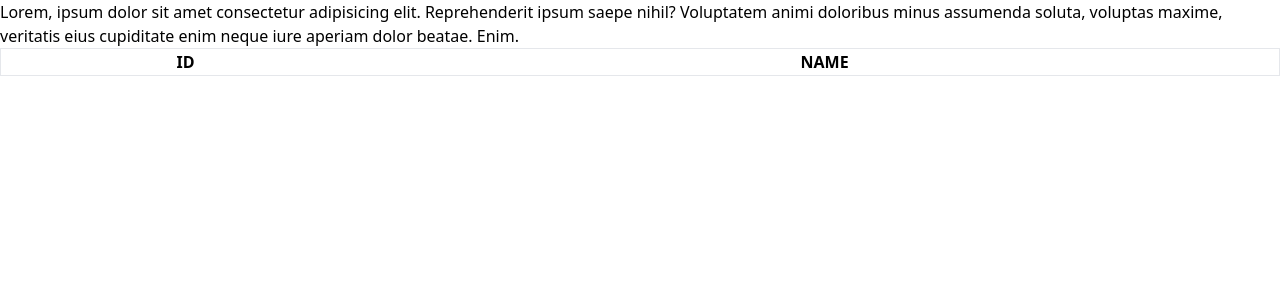
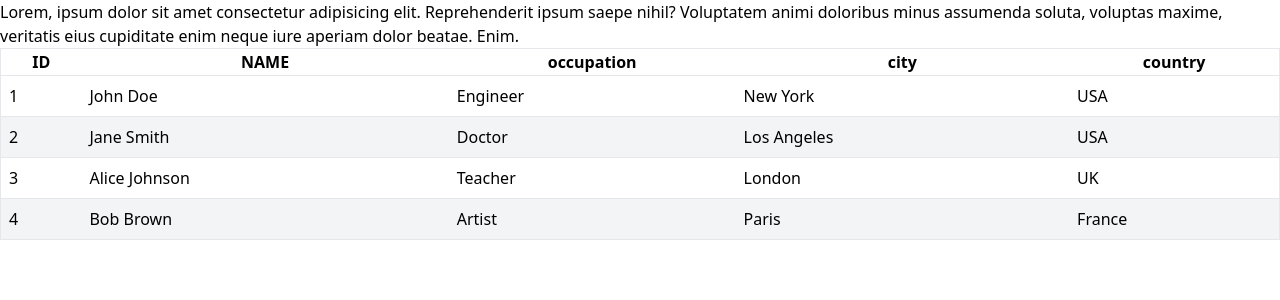
Before and after one commit to KellsWorks/vue-datatable-x, a Vue app: page / in a window 1280 px wide. Shown: the top 300 px of the page. Built offline with nearby package versions, Linux system fonts and the light colour scheme.

Commit message:
feature: show striped items in tbody

```diff
--- a/src/App.vue
+++ b/src/App.vue
@@ -1,6 +1,6 @@
 <script setup lang="ts">
 import Datatable from './components/Datatable.vue';
-import { Header } from './types';
+import { Header, TableItem } from './types';
 const headers: Header[] = [
   {
     text: "ID",
@@ -13,11 +13,54 @@ const headers: Header[] = [
       uppercase: true
     }
   },
-]
+  {
+    text: "occupation",
+    value: "occupation"
+  },
+  {
+    text: "city",
+    value: "city"
+  },
+  {
+    text: "country",
+    value: "country"
+  },
+];
+
+const data: TableItem[] = [
+  {
+    id: 1,
+    name: "John Doe",
+    occupation: "Engineer",
+    city: "New York",
+    country: "USA"
+  },
+  {
+    id: 2,
+    name: "Jane Smith",
+    occupation: "Doctor",
+    city: "Los Angeles",
+    country: "USA"
+  },
+  {
+    id: 3,
+    name: "Alice Johnson",
+    occupation: "Teacher",
+    city: "London",
+    country: "UK"
+  },
+  {
+    id: 4,
+    name: "Bob Brown",
+    occupation: "Artist",
+    city: "Paris",
+    country: "France"
+  }
+];
 </script>
 
 <template>
   <div>
-    <Datatable :headers="headers"/>
+    <Datatable :headers="headers" :items="data" :striped="{ show: true, position: 'skip-first'}"/>
   </div>
 </template>
--- a/src/components/Datatable.vue
+++ b/src/components/Datatable.vue
@@ -1,23 +1,19 @@
 <template>
     <div>
-        Lorem, ipsum dolor sit amet consectetur adipisicing elit. Reprehenderit ipsum saepe nihil? Voluptatem animi doloribus minus assumenda soluta, voluptas maxime, veritatis eius cupiditate enim neque iure aperiam dolor beatae. Enim.
-        <table class="w-full border"
-        :class="[
+        Lorem, ipsum dolor sit amet consectetur adipisicing elit. Reprehenderit ipsum saepe nihil? Voluptatem animi
+        doloribus minus assumenda soluta, voluptas maxime, veritatis eius cupiditate enim neque iure aperiam dolor
+        beatae. Enim.
+        <table class="w-full border" :class="[
             props.showHorizontalScrollbar ? 'overflow-x-auto' : 'overflow-x-hidden',
             props.showVerticalScrollbar ? 'overflow-y-auto' : 'overflow-y-hidden',
             props.style?.borderColor ? `border-[${props.style.borderColor}]` : '',
             props.style?.borderWidth ? `border-${props.style.borderWidth}` : '',
             props.style?.borderRadius ? `rounded-${borderRadius}` : '',
-        ]"
-        >
+        ]">
             <thead>
                 <tr class="w-full">
-                    <th
-                        v-for="header, key in headers" v-bind:key="key"
-                        :id="String(key)"
-                        :rowspan="header.rowSpan"
-                        :colspan="header.colSpan"
-                        :class="[
+                    <th v-for="header, key in headers" v-bind:key="key" :id="String(key)" :rowspan="header.rowSpan"
+                        :colspan="header.colSpan" :class="[
                             header.position === 'left' ? 'text-left' : '',
                             header.position === 'center' ? 'text-center' : '',
                             header.position === 'right' ? 'text-right' : '',
@@ -26,24 +22,43 @@
                             header.style?.uppercase ? 'uppercase' : '',
                             header.style?.italic ? 'italic' : '',
                             header.style?.underline ? 'underline' : '',
-                        ]"
-                        class="border-b"
-                    >
+                        ]" class="border-b">
                         {{ header.text }}
                     </th>
                 </tr>
             </thead>
+            <tbody>
+                <tr v-for="(item, index) in items" :key="index" :class="[
+                    props.striped?.show && props.striped?.position === 'show-first' ? (index % 2 !== 0 ? 'bg-gray-100' : '') : '',
+                    props.striped?.show && props.striped?.position === 'skip-first' ? (index % 2 !== 0 ? 'bg-gray-100' : '') : '',
+                ]">
+                    <td v-for="header in headers" :key="header.value" :class="[
+                        header.position === 'left' ? 'text-left' : '',
+                        header.position === 'center' ? 'text-center' : '',
+                        header.position === 'right' ? 'text-right' : '',
+                    ]" class="border-b p-2">
+                        {{ item[header.value] }}
+                    </td>
+                </tr>
+            </tbody>
+            <tfoot>
+
+            </tfoot>
         </table>
     </div>
 </template>
 
 <script setup lang="ts">
 import { ref, defineProps, defineEmits, defineExpose, computed, PropType } from 'vue'
-import type { Header, TableStyle } from '../types';
+import type { Header, Striped, TableItem, TableStyle } from '../types';
 
 const props = defineProps({
     headers: {
         type: Array as PropType<Header[]>,
+        required: true
+    },
+    items: {
+        type: Array as PropType<TableItem[]>,
         required: true
     },
     showHorizontalScrollbar: {
@@ -56,23 +71,27 @@ const props = defineProps({
     },
     style: {
         type: Object as PropType<TableStyle>
-    }
+    },
+    striped: {
+        type: Object as PropType<Striped>,
+        required: false
+    },
 });
 
 const borderRadius = computed((): string => {
     type tailwindRadius = "none" | "sm" | "md" | "lg" | "xl" | "2xl" | "3xl" | "full";
     const radiusInterfacer: Record<string, tailwindRadius> = {
-        "0" : "none",
-        "1" : "sm",
-        "2" : "md",
-        "3" : "lg",
-        "4" : "xl",
-        "5" : "2xl",
-        "6" : "3xl",
+        "0": "none",
+        "1": "sm",
+        "2": "md",
+        "3": "lg",
+        "4": "xl",
+        "5": "2xl",
+        "6": "3xl",
     };
     return radiusInterfacer[props.style?.borderRadius || "full"];
-})
+});
+
 </script>
 
-<style lang="css" scoped>
-</style>
+<style lang="css" scoped></style>
--- a/src/types/index.d.ts
+++ b/src/types/index.d.ts
@@ -27,8 +27,35 @@ type TableStyle = {
     borderRadius?: number;
 }
 
+interface ItemStyle {
+    backgroundColor?: string;
+    textColor?: string;
+    fontSize?: number;
+    fontWeight?: number;
+    fontFamily?: string;
+    textAlign?: 'left' | 'center' | 'right';
+    padding?: number;
+    margin?: number;
+}
+
+type Value = string | number | boolean | Date;
+
+type TableItem = {
+    [key: string]: Value;
+    isClickable?: boolean;
+    onClick?: () => void;
+    style?: ItemStyle;
+}
+
+type Striped = {
+    show?: boolean;
+    position?: "skip-first" | "show-first"
+}
+
 export {
+    Striped,
     Header,
     HeaderStyle,
-    TableStyle
+    TableStyle,
+    TableItem
 }
```
